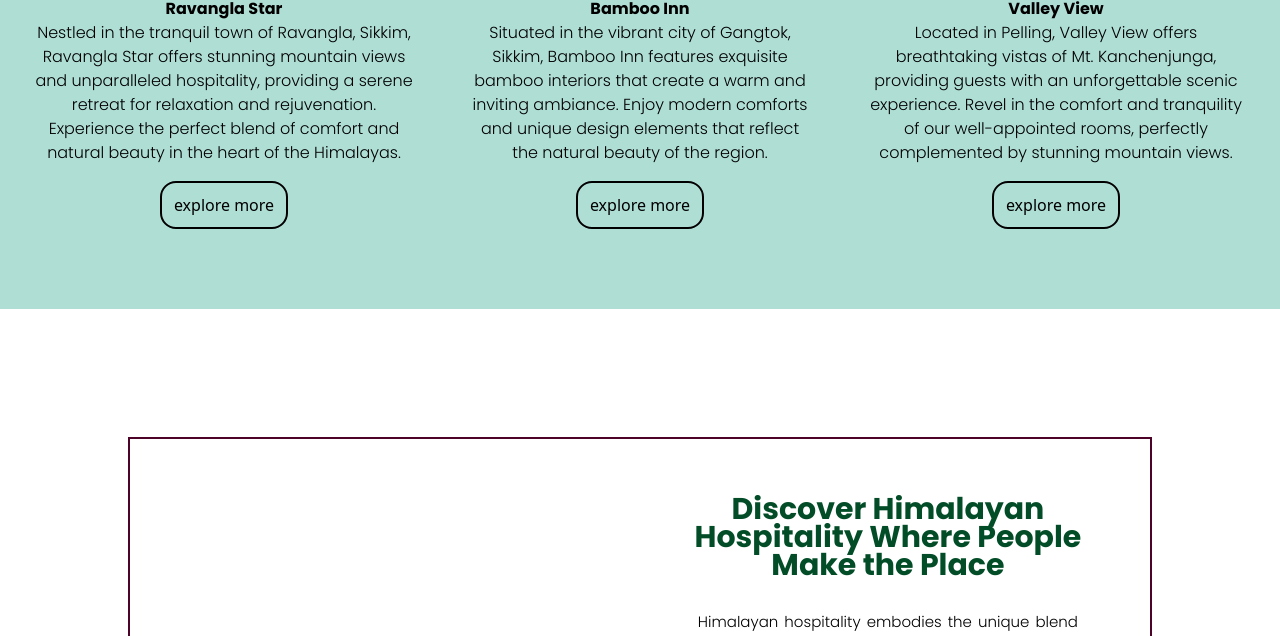
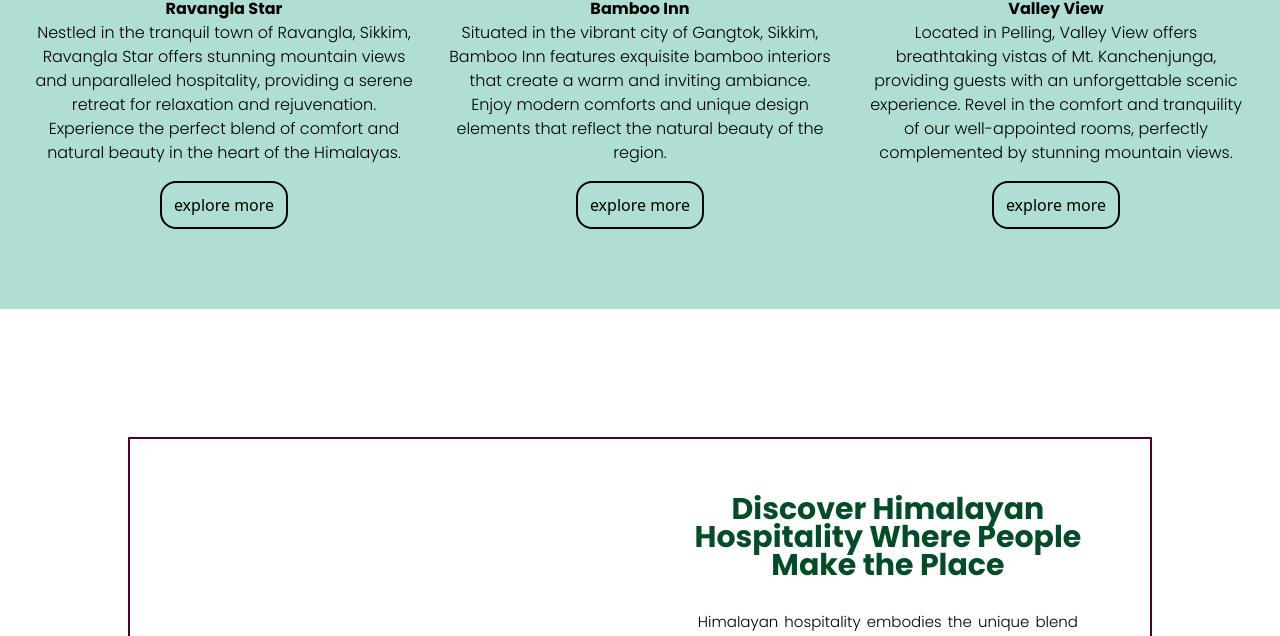
Before and after one commit to kunal-msu/Ravangla_Star_tailwind, a website: page index.html in a window 1280 px wide. Shown: the part 1275-1911 px from the top of the page. Drawn offline with Linux system fonts and the light colour scheme; files whose address does not match are found by name.

Commit message:
Changes made to the width

```diff
--- a/index.html
+++ b/index.html
@@ -79,7 +79,7 @@
                     <div class="mt-[2rem] mb-20 flex flex-col items-center">
                         <img src="https://external-content.duckduckgo.com/iu/?u=https%3A%2F%2Ftse3.mm.bing.net%2Fth%3Fid%3DOIP.LyrE9c3v14jezSL-0JA8DgHaEK%26pid%3DApi&f=1&ipt=a41aada6fec9dbf129f45b9e6b963d7f0f05b382240e44de5323a7af9e85628b&ipo=images" alt="" class="h-[20rem] w-[24rem] rounded-3xl aspect-auto">
                         <h2 class="text-center font-pb ">Bamboo Inn</h2>
-                        <p class="h-[10rem] w-[21rem] text-center font-pl">Situated in the vibrant city of Gangtok, Sikkim, Bamboo Inn features exquisite bamboo interiors that create a warm and inviting ambiance.
+                        <p class="h-[10rem] w-[24rem] text-center font-pl">Situated in the vibrant city of Gangtok, Sikkim, Bamboo Inn features exquisite bamboo interiors that create a warm and inviting ambiance.
                             Enjoy modern comforts and unique design elements that reflect the natural beauty of the region.</p>
                         <a href=""><button class="border-2 rounded-2xl h-[3rem] w-[8rem]">explore more</button></a>
                     </div>
```
